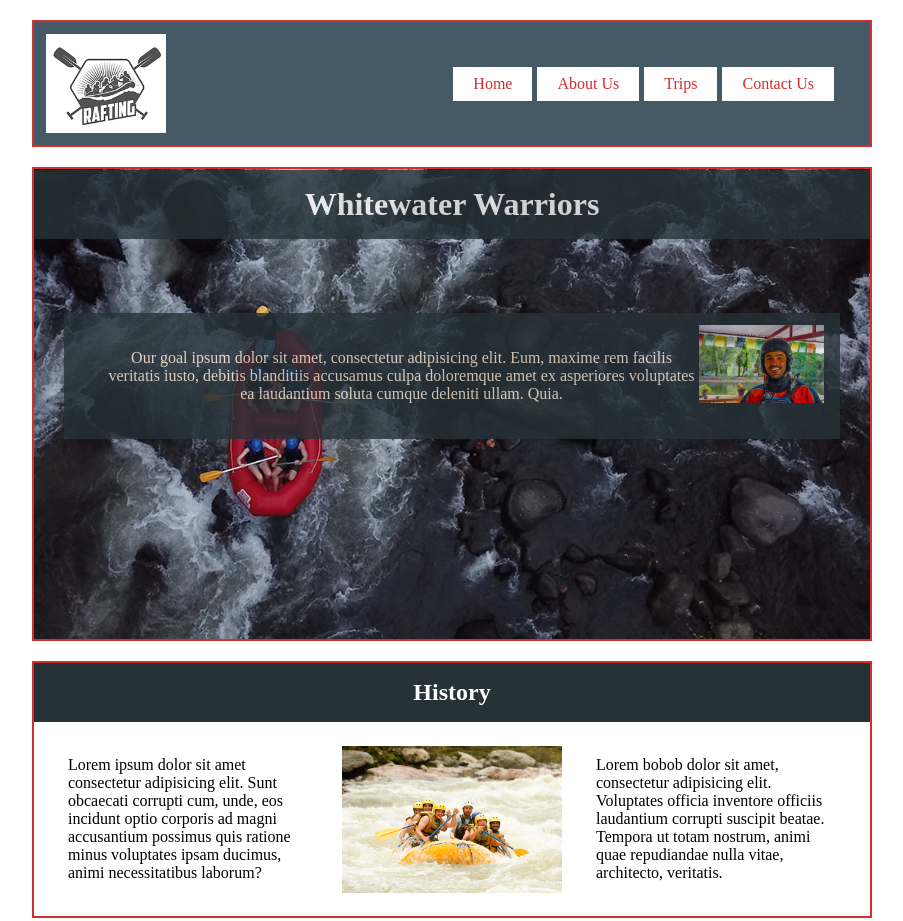
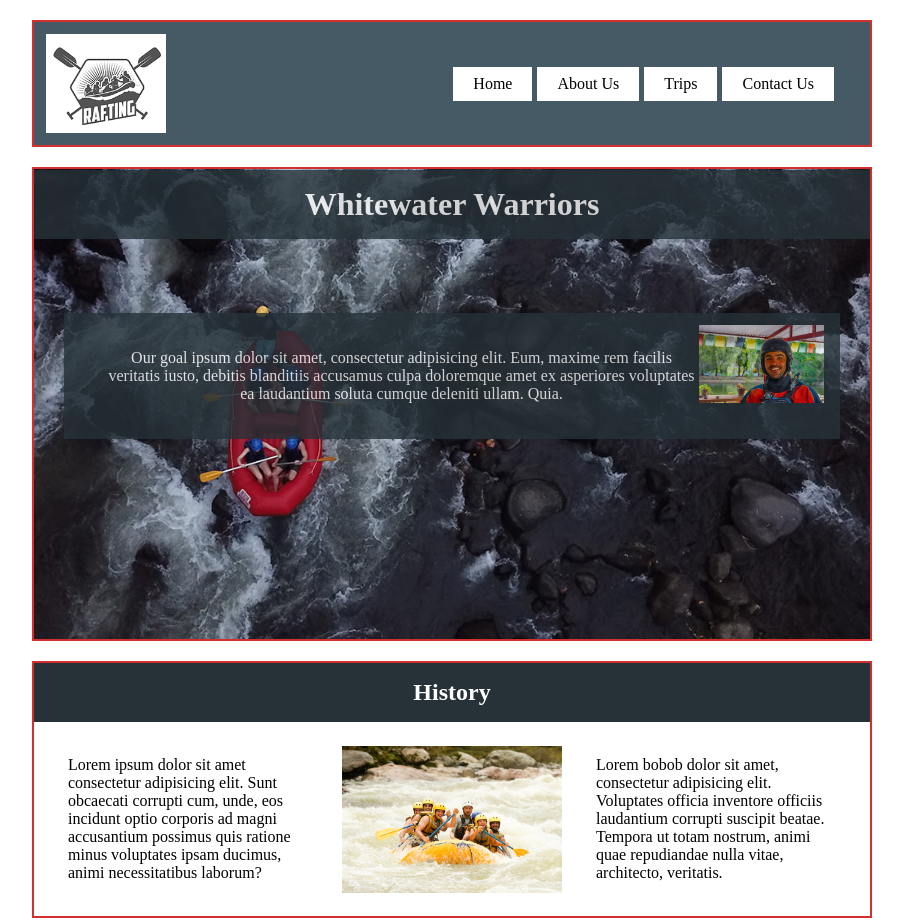
Before and after one commit to DA-IsaacUdofia/wdd130, a plain HTML site: page wwr/about.html in a window 1280 px wide. Shown: the top 921 px of the page, without its empty margins (188-1091 px from the left). Drawn offline with Linux system fonts and the light colour scheme.

Commit message:
week_4 edits

```diff
--- a/wwr/about.html
+++ b/wwr/about.html
@@ -47,7 +47,7 @@
                     <figcaption>The Devil's Gorge Run</figcaption>
                 </figure>
                 <figure>
-                    <img src="images/gauntlet-rapids.jpg" alt="Whitewater Warriors paddles close-up" .>
+                    <img src="images/gauntlet-rapids.jpg" alt="Whitewater Warriors paddles close-up">
                     <figcaption>The Gauntlet Rapids</figcaption>
                 </figure>
                 <figure>
--- a/wwr/styles/rafting.css
+++ b/wwr/styles/rafting.css
@@ -1,7 +1,6 @@
 :root {
     --primary-color: #263238;
     --accent-color: #D32F2F;
-    --background-color: #FFFFFF;
     --secondary-color: #455A64;
 }
 
@@ -62,7 +61,7 @@ h1 {
     text-align: center;
     opacity: 0.8;
     background-color: var(--primary-color);
-    color: antiquewhite;
+    color: white;
     margin: 0 0;
 
 }
@@ -138,9 +137,8 @@ header nav a {
     display: block;
     padding: 8px 20px;
     background-color: white;
-    color: var(--primary-color);
     text-decoration: none;
-    color: var(--accent-color);
+    color: black;
 }
 
 section {
```
